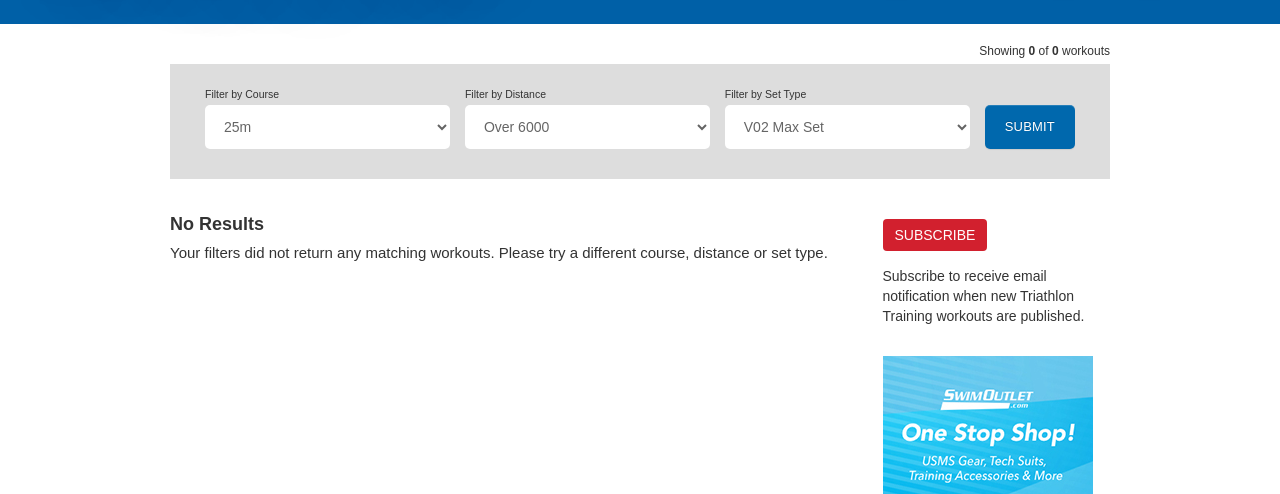
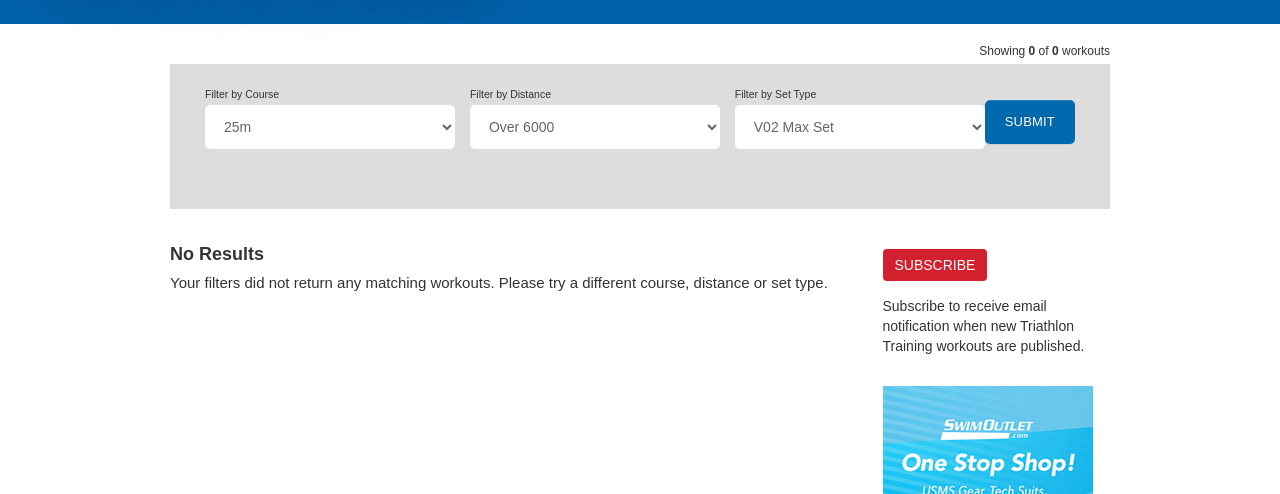
Before and after one commit to J-Place/workout-finder, a website: page usms-workout-search-filter-03-no-results.html in a window 1280 px wide. Shown: the part 306-800 px from the top of the page. Drawn offline with nearby package versions, Linux system fonts and the light colour scheme.

Commit message:
css update

```diff
--- a/css/add-ons.css
+++ b/css/add-ons.css
@@ -1,5 +1,5 @@
 html {
-    font-size: 10px;
+   font-size: 10px;
 }
 
 .site-header .usms-container {
--- a/css/list-control.css
+++ b/css/list-control.css
@@ -1,7 +1,12 @@
 
 .online-workouts__filter {
+
   .nav li {
     float: left;
+  }
+
+  .list-control {
+    margin-top: 15px;
   }
 
   .list-control .form-control {
@@ -299,6 +304,13 @@
     bottom: 3.0rem;
   }
 
+  .list-control-search__input.list-control-search__input--button {
+    flex: none;
+    position: relative;
+    bottom: 0;
+    margin: 1.5rem 0 5rem;
+  }
+
   .list-control input {
     /*font-size: 14px;*/
     font-size: 1.4rem;
@@ -499,7 +511,9 @@
 }
   /* Small Devices, Tablets */
 @media only screen and (min-width: 768px) {
+
   .online-workouts__filter {
+
     .list-control {
       margin: 15px 0 20px 0;
     }
@@ -556,6 +570,12 @@
       flex-grow: initial;
       margin-top: 20px;
       align-self: flex-end;
+    }
+
+    @media only screen and (min-width: 768px) {
+      .list-control-search__input.list-control-search__input--button {
+          margin: 20px 0 15px 15px;
+      }
     }
 
     .list-control-filter__content .check-list {
```
